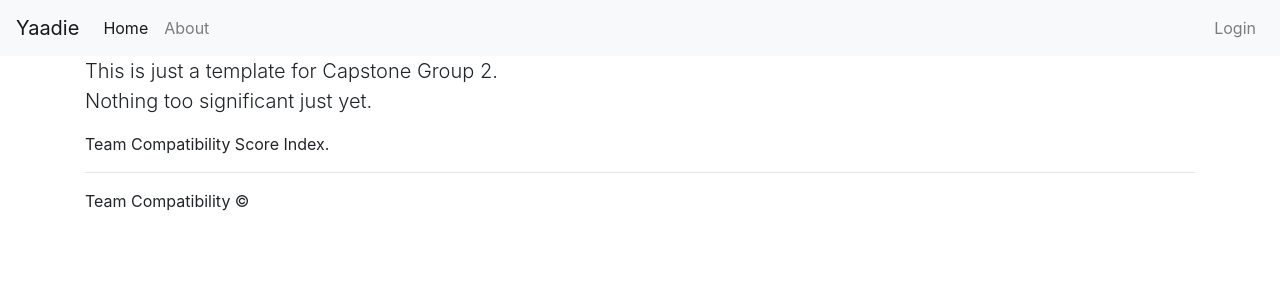
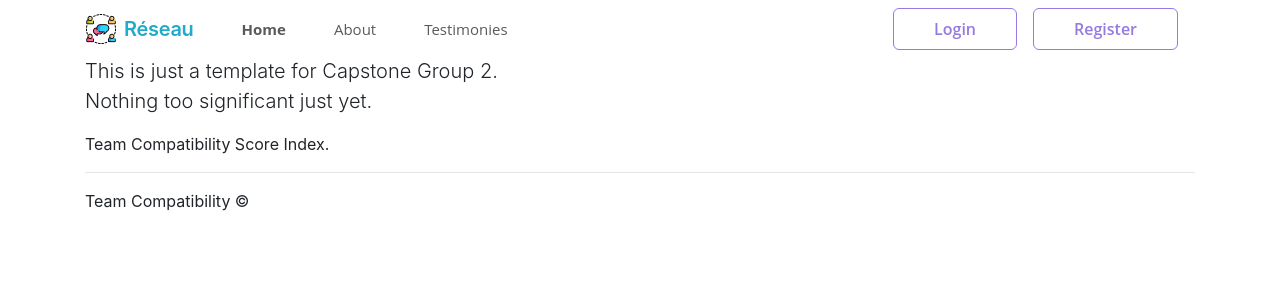
Before and after one commit to JayRae17/Compatibility-Score-Index, a Flask app: page / in a window 1280 px wide. Shown: the top 300 px of the page. Run offline with Flask 2, Linux system fonts and the light colour scheme; some libraries are stand-ins or nearby versions.

Commit message:
Logo and Buttons added for Navbar

```diff
--- a/app/templates/header.html
+++ b/app/templates/header.html
@@ -1,5 +1,12 @@
-<nav class="navbar navbar-expand-lg navbar-light bg-light fixed-top">
-  <a class="navbar-brand" href="#">Yaadie</a>
+<nav class="navbar navbar-expand-lg navbar-light bg-white fixed-top container">
+  <img
+    src="../static/images/Icon.png"
+    width="30"
+    height="30"
+    class="d-inline-block align-top mr-1"
+    alt=""
+  />
+  <a class="navbar-brand ml-1" href="#">Réseau</a>
   <button
     class="navbar-toggler"
     type="button"
@@ -14,20 +21,97 @@
 
   <div class="collapse navbar-collapse" id="navbarSupportedContent">
     <ul class="navbar-nav mr-auto">
-      <li class="nav-item active">
+      <li class="nav-item active mr-4">
         <a class="nav-link" href="{{ url_for('home') }}"
-          >Home <span class="sr-only">(current)</span></a
+          >Home<span class="sr-only">(current)</span></a
         >
       </li>
-      <li class="nav-item">
+      <li class="nav-item mr-4">
         <a class="nav-link" href="{{ url_for('about') }}">About</a>
+      </li>
+      <li class="nav-item mr-4">
+        <a class="nav-link" href="{{ url_for('login') }}">Testimonies</a>
       </li>
     </ul>
 
     <ul class="navbar-nav">
       <li class="nav-item">
-        <a class="nav-link" href="{{ url_for('login') }}">Login</a>
+        <!-- <a class="nav-link" href="{{ url_for('login') }}">Login</a> -->
+        <button class="btn btn-outline-success my-2 my-sm-0" type="submit">
+          Login
+        </button>
+      </li>
+      <li class="nav-item">
+        <!-- <a class="nav-link" href="{{ url_for('login') }}">Register</a> -->
+        <button class="btn btn-outline-success my-2 my-sm-0" type="submit">
+          Register
+        </button>
       </li>
     </ul>
   </div>
 </nav>
+
+<style scoped>
+  .navbar-light .navbar-brand,
+  .navbar-light .navbar-brand:hover {
+    color: #21abcb;
+  }
+
+  .navbar-light .navbar-nav .nav-link:hover {
+    color: #957ae1;
+  }
+
+  .navbar-brand {
+    margin-right: 2rem;
+    font-style: normal;
+    font-weight: 600;
+    font-size: 20px;
+    line-height: 24px;
+    text-align: center;
+    letter-spacing: -0.015em;
+  }
+
+  .navbar-light .navbar-nav .nav-link,
+  .navbar-light .navbar-nav .active > .nav-link {
+    color: #5a5a5a;
+    font-size: 15px;
+    font-family: "Montserrat", "Open Sans";
+  }
+
+  .navbar-light .navbar-nav .active > .nav-link {
+    font-weight: bold;
+  }
+
+  .btn-outline-success,
+  .btn-outline-success:hover {
+    border: 1px solid #957ae1;
+    box-sizing: border-box;
+    border-radius: 6px;
+    margin-right: 1rem;
+    padding: 0.5rem 2.5rem;
+    color: #957ae1;
+    font-weight: 600;
+    font-family: "Montserrat", "Open Sans";
+  }
+
+  .btn-outline-success:hover {
+    color: #fff;
+    background-color: #957ae1;
+  }
+
+  .btn-outline-success:not(:disabled):not(.disabled):active {
+    background-color: #957ae1;
+    border-color: #957ae1;
+  }
+
+  .btn-outline-success.focus,
+  .btn-outline-success:focus {
+    box-shadow: 0 0 0 0.2rem rgba(149, 122, 225, 0.5);
+  }
+
+  @media screen and (min-width: 992px) {
+    .navbar-expand-lg .navbar-nav .nav-link {
+      padding-left: 1rem;
+    }
+  }
+</style>
```
Also changed, not shown: app/static/images/Icon.png (added).
